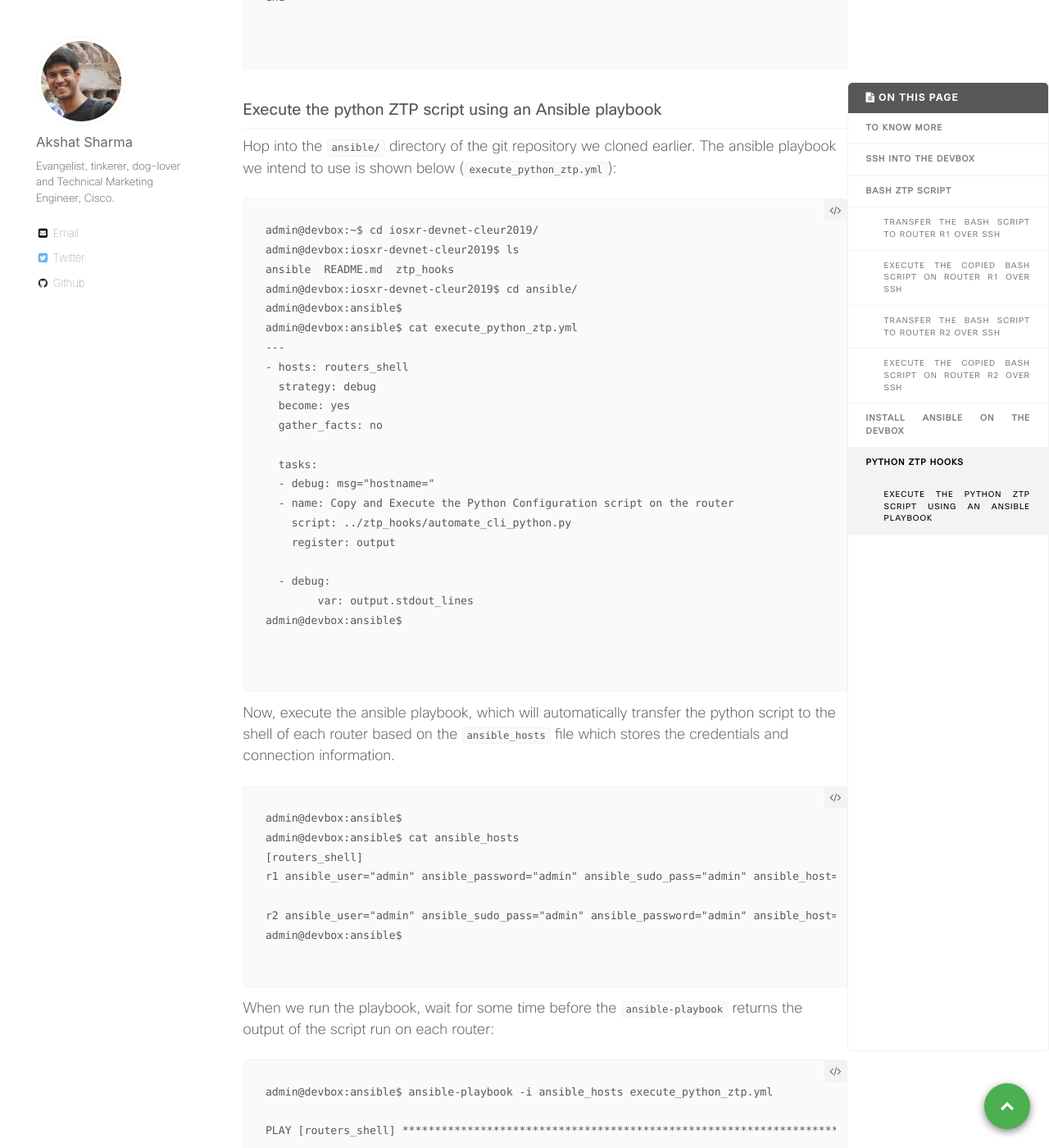
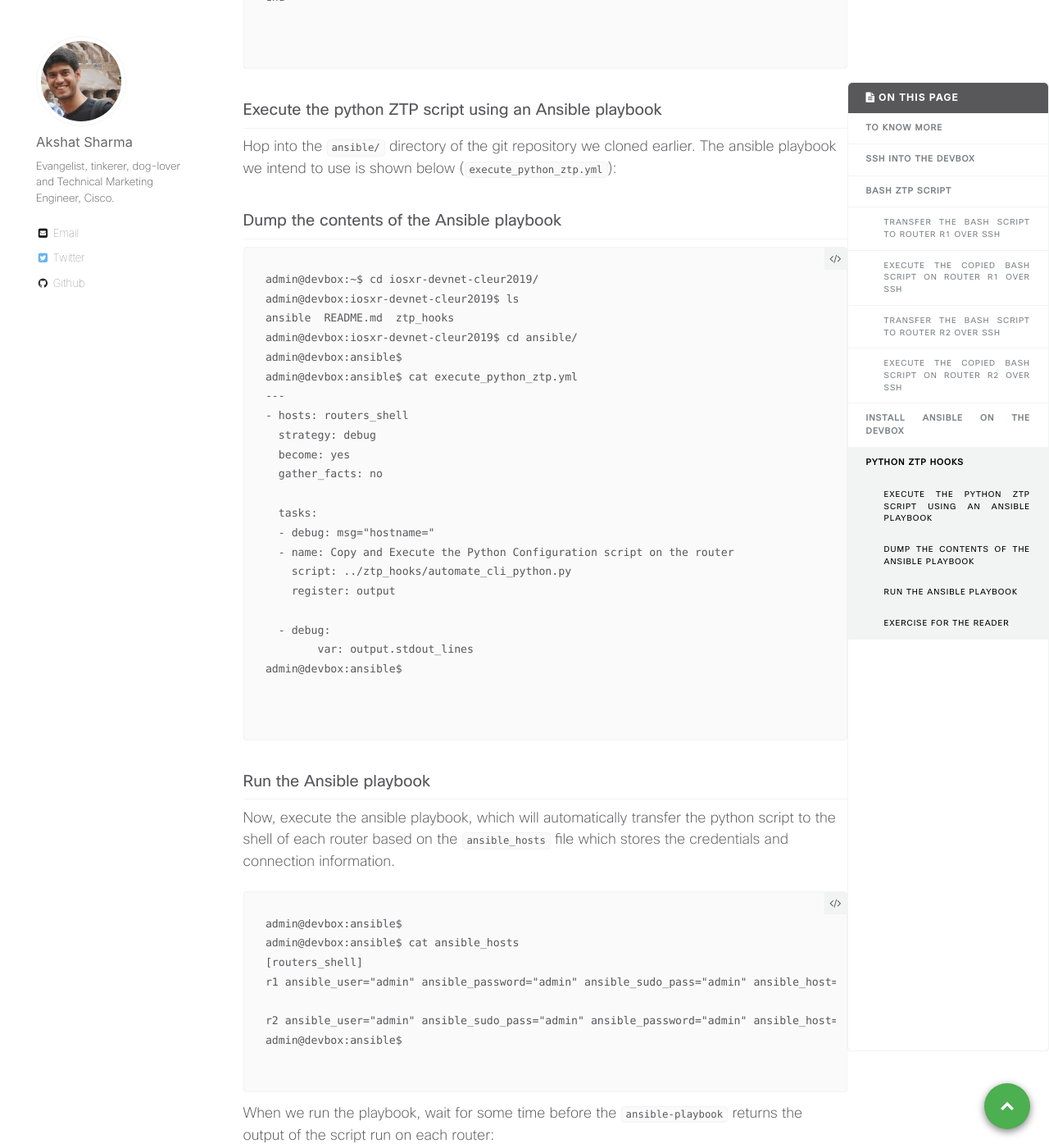
Before and after one commit to nanog75/hackathon, a Jekyll site: the page built from _wkinstructions/2018-06-12-step-1-ios-xr-ztp-bash-and-python-hooks.md, in a window 1280 px wide and 1400 px high, scrolled down 9562 px. Shown: the whole window at 82% size. Built offline with Jekyll 4.4.1, drawn with Linux system fonts in a browser that asks for light colours; comment, search, counter and statistics services are not loaded; some of the changed text lies outside the part shown.

Commit message:
Update 2018-06-12-step-1-ios-xr-ztp-bash-and-python-hooks.md

````diff
--- a/_wkinstructions/2018-06-12-step-1-ios-xr-ztp-bash-and-python-hooks.md
+++ b/_wkinstructions/2018-06-12-step-1-ios-xr-ztp-bash-and-python-hooks.md
@@ -406,6 +406,8 @@ end
 Hop into the `ansible/` directory of the git repository we cloned earlier. The ansible playbook we intend to use is shown below (`execute_python_ztp.yml`):
 
 
+### Dump the contents of the Ansible playbook
+
 ```
 admin@devbox:~$ cd iosxr-devnet-cleur2019/
 admin@devbox:iosxr-devnet-cleur2019$ ls
@@ -431,6 +433,8 @@ admin@devbox:ansible$
 
 
 ```
+
+### Run the Ansible playbook
 
 Now, execute the ansible playbook, which will automatically transfer the python script to the shell of each router based on the `ansible_hosts` file which stores the credentials and connection information.
 
@@ -728,6 +732,8 @@ admin@devbox:ansible$
 
 
 
-**Exercise for the Reader:** In order to fetch more details during the run of the ansible playbook, execute the above command again with another option: `-vvv`, like so:
+### Exercise for the Reader
+
+In order to fetch more details during the run of the ansible playbook, execute the above command again with another option: `-vvv`, like so:
 `ansible-playbook -i ansible_hosts execute_python_ztp.yml -vvv`.
 {: .notice--success}
````
